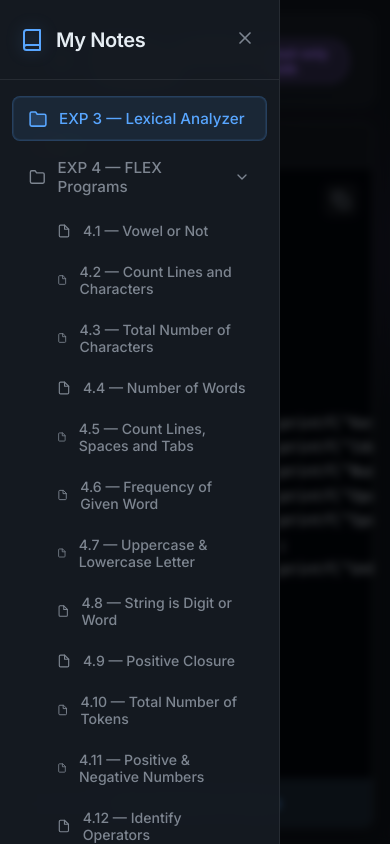
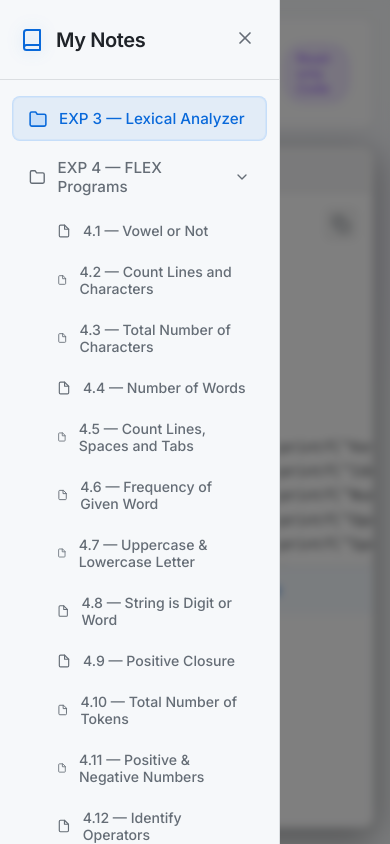
Before and after one commit to KunalBishwal/CD_Test, a React (Vite) app: page / in a window 390 px wide. Built offline with nearby package versions, Linux system fonts and the light colour scheme.

Commit message:
Dark/Light Mode Toggle

```diff
--- a/src/App.tsx
+++ b/src/App.tsx
@@ -1,4 +1,4 @@
-import { useState } from 'react';
+import { useState, useEffect } from 'react';
 import './App.css';
 
 interface Folder {
@@ -1365,6 +1365,16 @@ function App() {
   const [toastMessage, setToastMessage] = useState('');
   const [expandedFolders, setExpandedFolders] = useState<string[]>(['exp4']);
   const [showMobileDetails, setShowMobileDetails] = useState(false);
+  const [theme, setTheme] = useState<'light' | 'dark'>(() => {
+    const saved = localStorage.getItem('theme');
+    if (saved === 'light' || saved === 'dark') return saved;
+    return window.matchMedia('(prefers-color-scheme: dark)').matches ? 'dark' : 'light';
+  });
+
+  useEffect(() => {
+    document.documentElement.setAttribute('data-theme', theme);
+    localStorage.setItem('theme', theme);
+  }, [theme]);
 
   // Deep find to support subfolders
   const findFolder = (fid: string, list: Folder[]): Folder | null => {
@@ -1401,6 +1411,10 @@ function App() {
         setToastMessage('');
       }, 2500);
     }
+  };
+
+  const toggleTheme = () => {
+    setTheme(prev => prev === 'light' ? 'dark' : 'light');
   };
 
   return (
@@ -1516,7 +1530,29 @@ function App() {
             </button>
             <h1>{activeFolder?.name}</h1>
           </div>
-          <div className="badge">Read-only Code</div>
+
+          <div style={{ display: 'flex', alignItems: 'center', gap: '12px' }}>
+            <button className="theme-toggle-btn" onClick={toggleTheme} title={`Switch to ${theme === 'light' ? 'dark' : 'light'} mode`}>
+              {theme === 'light' ? (
+                <svg width="20" height="20" viewBox="0 0 24 24" fill="none" stroke="currentColor" strokeWidth="2" strokeLinecap="round" strokeLinejoin="round">
+                  <path d="M21 12.79A9 9 0 1 1 11.21 3 7 7 0 0 0 21 12.79z"></path>
+                </svg>
+              ) : (
+                <svg width="20" height="20" viewBox="0 0 24 24" fill="none" stroke="currentColor" strokeWidth="2" strokeLinecap="round" strokeLinejoin="round">
+                  <circle cx="12" cy="12" r="5"></circle>
+                  <line x1="12" y1="1" x2="12" y2="3"></line>
+                  <line x1="12" y1="21" x2="12" y2="23"></line>
+                  <line x1="4.22" y1="4.22" x2="5.64" y2="5.64"></line>
+                  <line x1="18.36" y1="18.36" x2="19.78" y2="19.78"></line>
+                  <line x1="1" y1="12" x2="3" y2="12"></line>
+                  <line x1="21" y1="12" x2="23" y2="12"></line>
+                  <line x1="4.22" y1="19.78" x2="5.64" y2="18.36"></line>
+                  <line x1="18.36" y1="5.64" x2="19.78" y2="4.22"></line>
+                </svg>
+              )}
+            </button>
+            <div className="badge">Read-only Code</div>
+          </div>
         </div>
 
         <div className="code-container glass-panel">
--- a/src/index.css
+++ b/src/index.css
@@ -1,16 +1,33 @@
 @import url('https://fonts.googleapis.com/css2?family=Inter:wght@400;500;600;700&family=Fira+Code:wght@400;500&display=swap');
 
-:root {
+:root[data-theme='dark'] {
   --bg-color: #0d1117;
-  --panel-bg: rgba(22, 27, 34, 0.6);
-  --panel-border: rgba(255, 255, 255, 0.08);
+  --panel-bg: rgba(22, 27, 34, 0.7);
+  --panel-border: rgba(255, 255, 255, 0.1);
   --text-primary: #e6edf3;
-  --text-secondary: #7d8590;
+  --text-secondary: #848d97;
   --accent-color: #58a6ff;
   --accent-glow: rgba(88, 166, 255, 0.3);
-  --hover-bg: rgba(255, 255, 255, 0.04);
-  --active-bg: rgba(88, 166, 255, 0.1);
+  --hover-bg: rgba(255, 255, 255, 0.06);
+  --active-bg: rgba(88, 166, 255, 0.15);
   --code-bg: #010409;
+  --gradient-1: rgba(88, 166, 255, 0.08);
+  --gradient-2: rgba(163, 113, 247, 0.08);
+}
+
+:root[data-theme='light'] {
+  --bg-color: #f6f8fa;
+  --panel-bg: rgba(255, 255, 255, 0.85);
+  --panel-border: rgba(31, 35, 40, 0.12);
+  --text-primary: #1f2328;
+  --text-secondary: #656d76;
+  --accent-color: #0969da;
+  --accent-glow: rgba(9, 105, 218, 0.2);
+  --hover-bg: rgba(31, 35, 40, 0.04);
+  --active-bg: rgba(9, 105, 218, 0.08);
+  --code-bg: #ffffff;
+  --gradient-1: rgba(9, 105, 218, 0.05);
+  --gradient-2: rgba(163, 113, 247, 0.05);
 }
 
 * {
@@ -24,12 +41,12 @@ body {
   background-color: var(--bg-color);
   color: var(--text-primary);
   background-image:
-    radial-gradient(circle at 15% 50%, rgba(88, 166, 255, 0.08), transparent 25%),
-    radial-gradient(circle at 85% 30%, rgba(163, 113, 247, 0.08), transparent 25%);
-  background-attachment: fixed;
+    radial-gradient(circle at 15% 50%, var(--gradient-1), transparent 25%),
+    radial-gradient(circle at 85% 30%, var(--gradient-2), transparent 25%);
   background-attachment: fixed;
   min-height: 100dvh;
   margin: 0;
+  transition: background-color 0.3s ease, color 0.3s ease;
 }
 
 .layout {
@@ -209,7 +226,7 @@ body {
   display: flex;
   gap: 8px;
   padding: 16px;
-  background: rgba(0, 0, 0, 0.2);
+  background: var(--hover-bg);
   border-bottom: 1px solid var(--panel-border);
 }
 
@@ -235,7 +252,8 @@ body {
   font-family: 'Fira Code', monospace;
   font-size: 0.95rem;
   line-height: 1.6;
-  color: #c9d1d9; /* Base GitHub Dark code color */
+  color: var(--text-primary);
+  opacity: 0.9;
   text-shadow: 0 0 1px rgba(255, 255, 255, 0.1);
   white-space: pre;
 }
@@ -250,7 +268,7 @@ body {
 /* Mac Button Header Additions */
 .language-selector {
   display: flex;
-  background: rgba(0, 0, 0, 0.3);
+  background: var(--hover-bg);
   border-radius: 6px;
   padding: 4px;
   gap: 4px;
@@ -313,7 +331,7 @@ body {
   background: var(--panel-bg);
   padding: 24px;
   overflow-y: auto;
-  border-left: 1px solid rgba(0, 0, 0, 0.2);
+  border-left: 1px solid var(--panel-border);
 }
 
 .details-section {
@@ -340,7 +358,7 @@ body {
 }
 
 .terminal-commands {
-  background: #010409;
+  background: var(--code-bg);
   border-radius: 8px;
   padding: 12px 16px;
   border: 1px solid var(--panel-border);
@@ -349,7 +367,7 @@ body {
 .command-line {
   font-family: 'Fira Code', monospace;
   font-size: 0.9rem;
-  color: #e6edf3;
+  color: var(--text-primary);
   line-height: 1.6;
 }
 
@@ -360,14 +378,15 @@ body {
 }
 
 .io-block {
-  background: rgba(0, 0, 0, 0.3);
+  background: var(--hover-bg);
   padding: 16px;
   border-radius: 8px;
   border: 1px solid var(--panel-border);
   font-family: 'Fira Code', monospace;
   font-size: 0.9rem;
   line-height: 1.5;
-  color: #c9d1d9;
+  color: var(--text-primary);
+  opacity: 0.85;
   white-space: pre-wrap;
 }
 
@@ -406,9 +425,9 @@ body {
   transition: transform 0.3s ease-in-out;
 }
 
-.menu-toggle-btn {
+.menu-toggle-btn, .theme-toggle-btn {
   background: transparent;
-  border: none;
+  border: 1px solid var(--panel-border);
   color: var(--text-primary);
   cursor: pointer;
   padding: 8px;
@@ -416,11 +435,12 @@ body {
   display: flex;
   align-items: center;
   justify-content: center;
-  transition: background 0.2s ease;
+  transition: all 0.2s ease;
 }
 
-.menu-toggle-btn:hover {
+.menu-toggle-btn:hover, .theme-toggle-btn:hover {
   background: var(--hover-bg);
+  transform: translateY(-1px);
 }
 
 .sidebar-overlay {
@@ -476,7 +496,7 @@ body {
     width: 280px;
     z-index: 20;
     transform: translateX(-100%);
-    background: rgba(22, 27, 34, 0.95); /* darker for mobile readable */
+    background: var(--bg-color);
     border-right: 1px solid var(--panel-border);
     margin-left: 0 !important;
   }
@@ -511,18 +531,24 @@ body {
   .split-view {
     flex-direction: column;
     overflow-y: auto;
+    height: auto;
+    max-height: none;
   }
 
   .code-block-wrapper {
     flex: none;
-    overflow: visible;
+    height: auto;
+    max-height: 50vh;
+    display: flex;
+    flex-direction: column;
   }
 
   .code-block-wrapper .code-block {
-    flex: none;
+    flex: 1;
     border-right: none;
-    overflow-x: auto;
-    overflow-y: hidden;
+    overflow: auto;
+    font-size: 14px;
+    background: var(--code-bg);
   }
 
   .mobile-details-btn {
@@ -548,10 +574,10 @@ body {
   bottom: 30px;
   left: 50%;
   transform: translateX(-50%) translateY(100px);
-  background: rgba(22, 27, 34, 0.9);
+  background: var(--panel-bg);
   backdrop-filter: blur(8px);
   -webkit-backdrop-filter: blur(8px);
-  border: 1px solid rgba(39, 201, 63, 0.3);
+  border: 1px solid var(--accent-color);
   color: var(--text-primary);
   padding: 12px 24px;
   border-radius: 30px;
@@ -559,7 +585,7 @@ body {
   align-items: center;
   gap: 12px;
   font-weight: 500;
-  box-shadow: 0 8px 32px rgba(0, 0, 0, 0.4);
+  box-shadow: 0 8px 32px rgba(0, 0, 0, 0.2);
   opacity: 0;
   visibility: hidden;
   transition: all 0.3s cubic-bezier(0.68, -0.55, 0.265, 1.55);
@@ -588,7 +614,7 @@ body {
 .absolute-copy {
   top: 16px;
   right: 16px;
-  background: rgba(255, 255, 255, 0.05);
+  background: var(--hover-bg);
   backdrop-filter: blur(4px);
   border: 1px solid var(--panel-border);
   z-index: 5;
```
